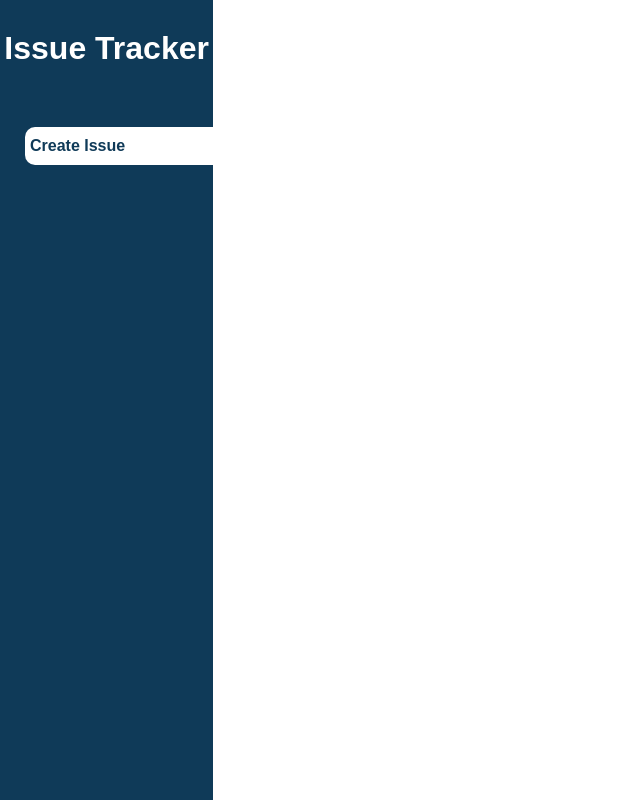
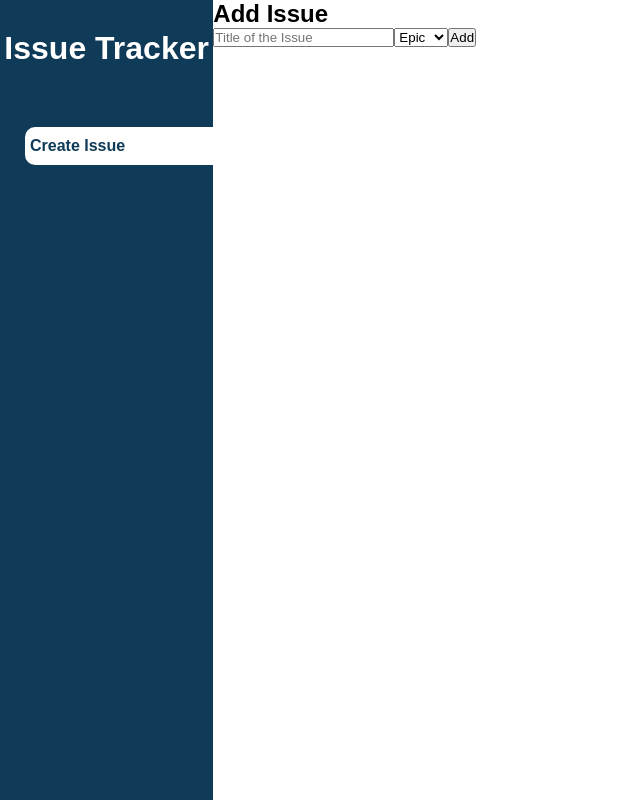
Before and after one commit to Usman-Ubaid/issue-tracker-mini-jira, a React (Create React App) app in the folder frontend/: page /addIssue in a window 1280 px wide. Shown: the whole page, without its empty margins (0-640 px from the left). Built offline with nearby package versions, Linux system fonts and the light colour scheme.

Commit message:
feat: add AddIssue.jsx

```diff
--- a/frontend/src/pages/AddIssue.jsx
+++ b/frontend/src/pages/AddIssue.jsx
@@ -1,7 +1,30 @@
+import { useForm } from "react-hook-form";
 import Layout from "../components/Layout";
 
 const AddIssue = () => {
-  return <Layout></Layout>;
+  const { register, handleSubmit } = useForm();
+  return (
+    <Layout>
+      <form
+        onSubmit={handleSubmit((data) => {
+          console.log(data);
+        })}
+        className="add-issue-form"
+      >
+        <h2>Add Issue</h2>
+        <input
+          {...register("title", { required: true })}
+          placeholder="Title of the Issue"
+        />
+        <select {...register("type", { required: true })}>
+          <option>Epic</option>
+          <option>Story</option>
+          <option>Task</option>
+        </select>
+        <input type="submit" className="button" value="Add" />
+      </form>
+    </Layout>
+  );
 };
 
 export default AddIssue;
```
